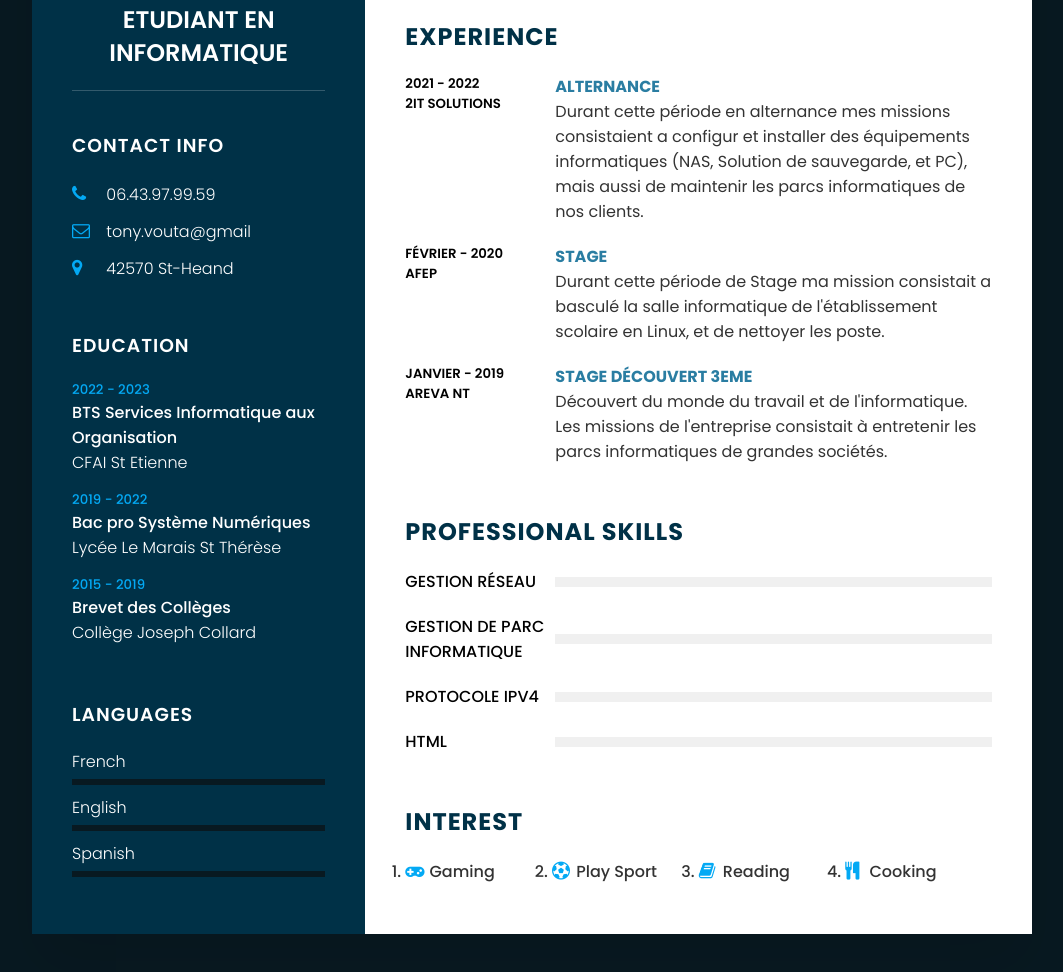
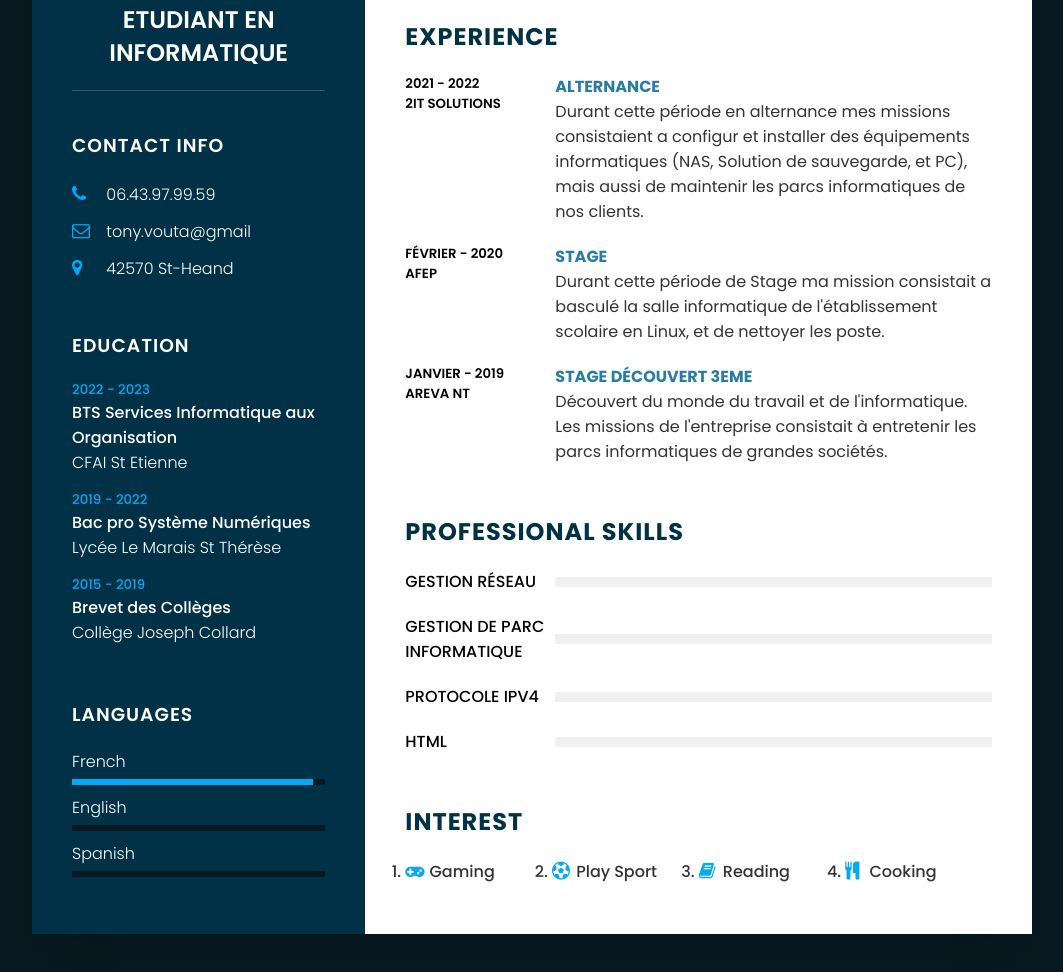
Before and after one commit to TonyV42570/CV-TonyVouta, a plain HTML site: page index.html in a window 1280 px wide. Shown: the part 341-1313 px from the top of the page, without its empty margins (108-1171 px from the left). Drawn offline with Linux system fonts and the light colour scheme.

Commit message:
Update style.css

```diff
--- a/style.css
+++ b/style.css
@@ -136,7 +136,7 @@ body
     display: block;
     margin-top: 5px;
 }
-.contactInfo.language .percent div
+.contactInfo.language .percent p
 {
     position: absolute;
     top: 0;
```
